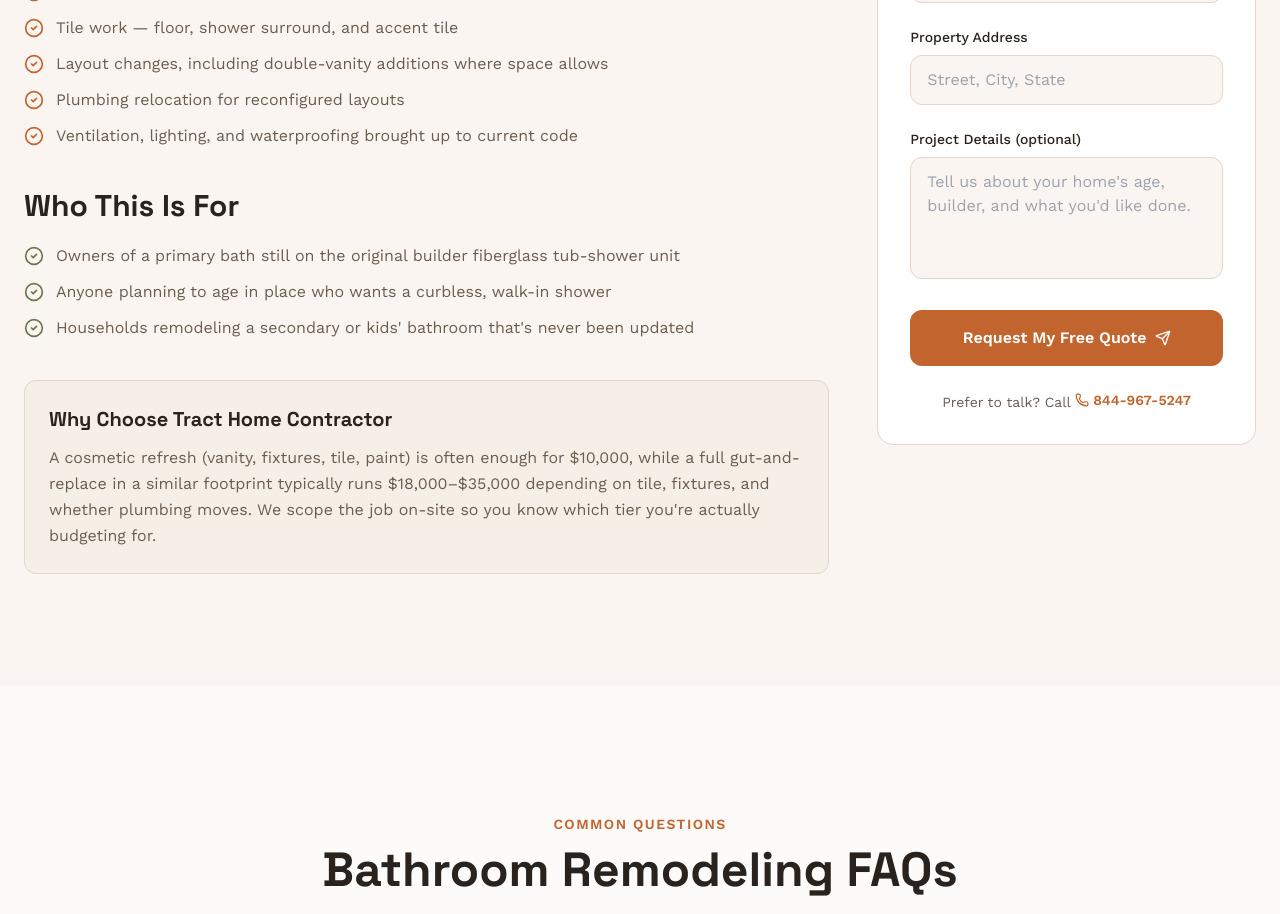
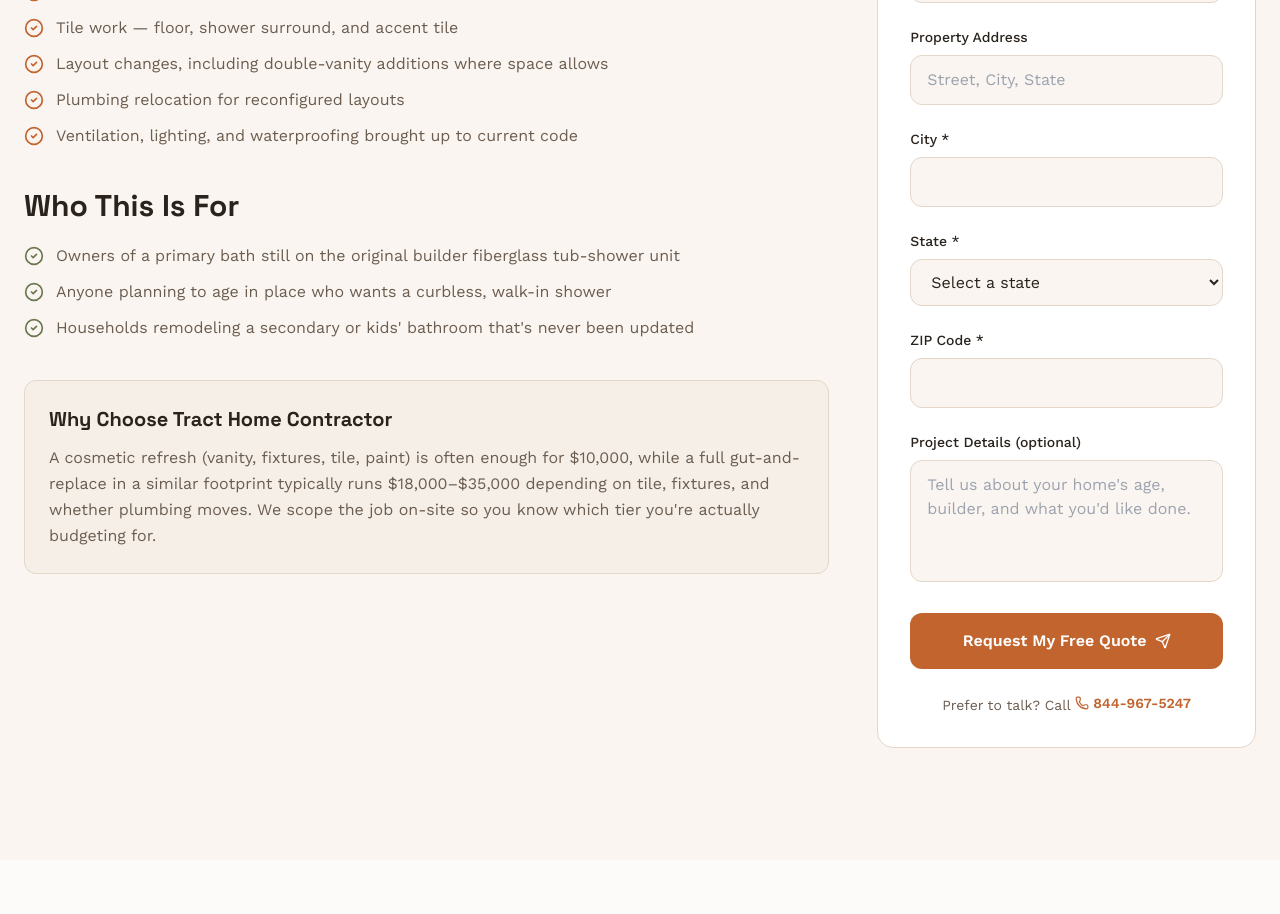
Before and after one commit to MCERQUA/tracthomecontractor.com, a Next.js app: page /services/bathroom-remodeling in a window 1280 px wide. Shown: the part 1080-1994 px from the top of the page. Built offline with nearby package versions, Linux system fonts and the light colour scheme.

Commit message:
forms: address block (street/city/state/zip) — fleet rule 2026-09-03

```diff
--- a/src/components/forms/QuoteForm.tsx
+++ b/src/components/forms/QuoteForm.tsx
@@ -126,6 +126,72 @@
         <input id="q-address" name="address" type="text" required placeholder="Street, City, State"
           className="w-full px-4 py-3 bg-background border border-border rounded-lg focus:outline-none focus:ring-2 focus:ring-primary/50 focus:border-primary transition-colors" />
       </div>
+      <div>
+        <label htmlFor="q-city" className="block text-sm font-medium mb-2">City *</label>
+        <input id="q-city" name="city" type="text" required className="w-full px-4 py-3 bg-background border border-border rounded-lg focus:outline-none focus:ring-2 focus:ring-primary/50 focus:border-primary transition-colors" />
+      </div>
+      <div>
+        <label htmlFor="q-state" className="block text-sm font-medium mb-2">State *</label>
+        <select id="q-state" name="state" required className="w-full px-4 py-3 bg-background border border-border rounded-lg focus:outline-none focus:ring-2 focus:ring-primary/50 focus:border-primary transition-colors" defaultValue="">
+          <option value="">Select a state</option>
+          <option value="AL">Alabama</option>
+          <option value="AK">Alaska</option>
+          <option value="AZ">Arizona</option>
+          <option value="AR">Arkansas</option>
+          <option value="CA">California</option>
+          <option value="CO">Colorado</option>
+          <option value="CT">Connecticut</option>
+          <option value="DE">Delaware</option>
+          <option value="DC">District of Columbia</option>
+          <option value="FL">Florida</option>
+          <option value="GA">Georgia</option>
+          <option value="HI">Hawaii</option>
+          <option value="ID">Idaho</option>
+          <option value="IL">Illinois</option>
+          <option value="IN">Indiana</option>
+          <option value="IA">Iowa</option>
+          <option value="KS">Kansas</option>
+          <option value="KY">Kentucky</option>
+          <option value="LA">Louisiana</option>
+          <option value="ME">Maine</option>
+          <option value="MD">Maryland</option>
+          <option value="MA">Massachusetts</option>
+          <option value="MI">Michigan</option>
+          <option value="MN">Minnesota</option>
+          <option value="MS">Mississippi</option>
+          <option value="MO">Missouri</option>
+          <option value="MT">Montana</option>
+          <option value="NE">Nebraska</option>
+          <option value="NV">Nevada</option>
+          <option value="NH">New Hampshire</option>
+          <option value="NJ">New Jersey</option>
+          <option value="NM">New Mexico</option>
+          <option value="NY">New York</option>
+          <option value="NC">North Carolina</option>
+          <option value="ND">North Dakota</option>
+          <option value="OH">Ohio</option>
+          <option value="OK">Oklahoma</option>
+          <option value="OR">Oregon</option>
+          <option value="PA">Pennsylvania</option>
+          <option value="RI">Rhode Island</option>
+          <option value="SC">South Carolina</option>
+          <option value="SD">South Dakota</option>
+          <option value="TN">Tennessee</option>
+          <option value="TX">Texas</option>
+          <option value="UT">Utah</option>
+          <option value="VT">Vermont</option>
+          <option value="VA">Virginia</option>
+          <option value="WA">Washington</option>
+          <option value="WV">West Virginia</option>
+          <option value="WI">Wisconsin</option>
+          <option value="WY">Wyoming</option>
+        </select>
+      </div>
+      <div>
+        <label htmlFor="q-zip" className="block text-sm font-medium mb-2">ZIP Code *</label>
+        <input id="q-zip" name="zip" type="text" inputMode="numeric" pattern="[0-9]{5}(-[0-9]{4})?" maxLength={10} required className="w-full px-4 py-3 bg-background border border-border rounded-lg focus:outline-none focus:ring-2 focus:ring-primary/50 focus:border-primary transition-colors" />
+      </div>
+
 
       <div>
         <label htmlFor="q-details" className="block text-sm font-medium mb-2">Project Details (optional)</label>
```
Also changed, not shown: public/__forms.html (+13 -1 lines).
